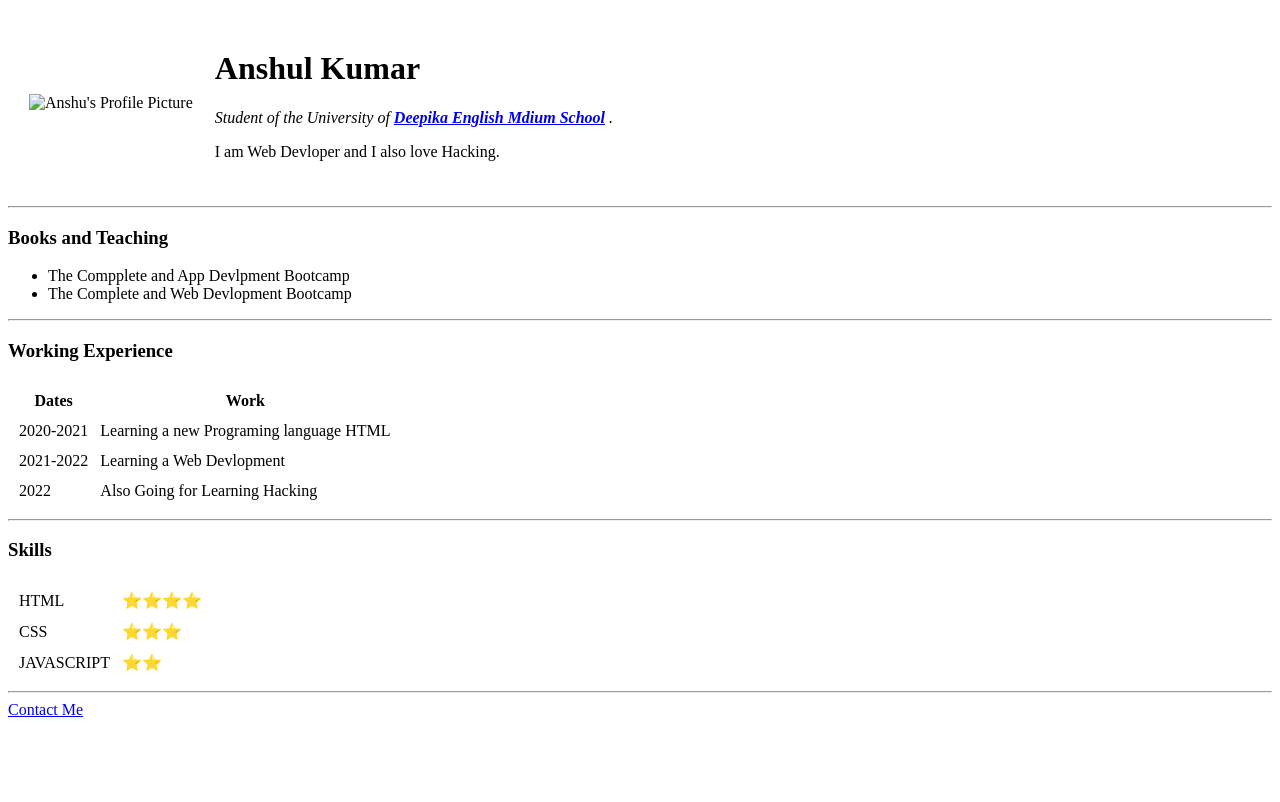
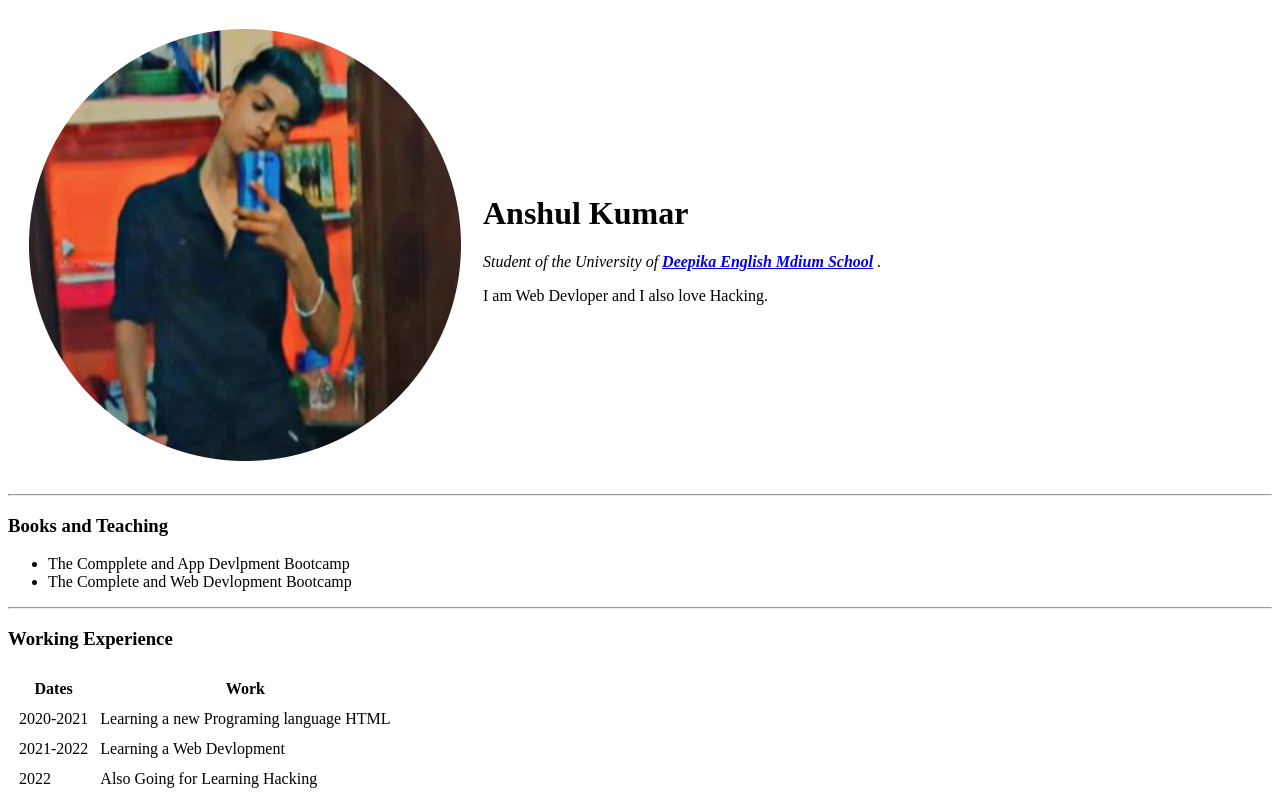
Before and after one commit to AnsulKumar/Personal-CV-Website, a plain HTML site: page Index.html in a window 1280 px wide. Shown: the top 802 px of the page. Drawn offline with Linux system fonts and the light colour scheme.

Commit message:
bug fixes and performance improvements

```diff
--- a/Index.html
+++ b/Index.html
@@ -7,7 +7,7 @@
   <body>
     <table cellspacing="20">
       <tr>
-      <td><img src="images/anshul-modified.png" alt=" Anshu's Profile Picture"></td>
+      <td><img src="anshul-modified.png" alt=" Anshu's Profile Picture"></td>
       <td><h1>Anshul Kumar</h1>
         <p><em>Student of the University of <strong> <a href="https://deepikaemschool.in" target="_blank">Deepika English Mdium School</a> </strong>.</em></p>
         <p>I am Web Devloper and I also love Hacking.</p>
```
